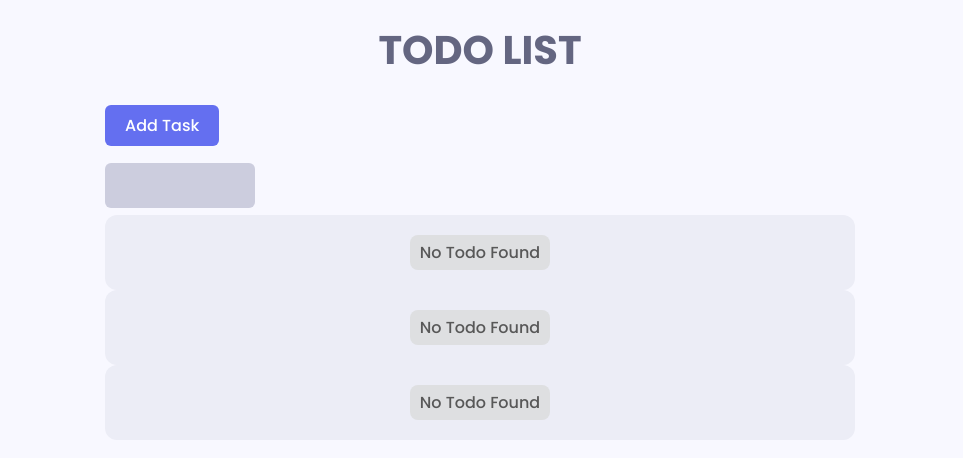
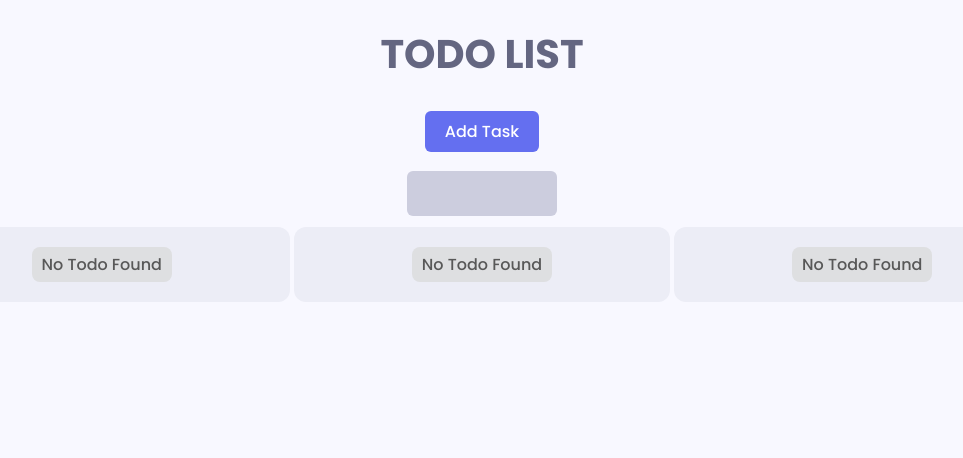
Before and after one commit to AlexTest314/Todo-list, a React (Create React App) app: page / in a window 1280 px wide. Shown: the top 458 px of the page, without its empty margins (160-1123 px from the left). Built offline with nearby package versions, Linux system fonts and the light colour scheme.

Commit message:
Changes styles content

```diff
--- a/src/styles/GlobalStyles.css
+++ b/src/styles/GlobalStyles.css
@@ -2,7 +2,7 @@
 *::after,
 *::before {
 	box-sizing: border-box;
-	margin: 0;
+	margin: 2px;
 	padding: 0;
 }
 :root {
@@ -16,6 +16,10 @@
 	--gray-2: #dedfe1;
 	--black: black;
 	--white: white;
+	--bg-4: #b1b1f7;
+	--bg-5: #efb953;
+	--bg-6: #75e675;
+
 }
 html {
 	font-size: 10px;
@@ -31,6 +35,6 @@ body {
 }
 .container {
 	width: 90%;
-	max-width: 1200px;
+	max-width: max-content;
 	margin: 0 auto;
 }
--- a/src/styles/modules/app.module.scss
+++ b/src/styles/modules/app.module.scss
@@ -1,19 +1,25 @@
 @import '../_mixins.scss';
 
 .app__wrapper {
-	max-width: 750px;
-	width: 100%;
+	max-width: 1400px;
+	width: auto;
 	margin: 0 auto;
 }
 .appHeader {
 	display: flex;
 	align-items: center;
-	justify-content: space-between;
+	justify-content: center;
 	height: 60px;
+}
+
+.contentStatus__wrapper {
+	display: flex;
+	justify-content: space-around;
 }
 .content__wrapper {
 	background-color: var(--bg-2);
 	padding: 2rem;
+	width: 435px;
 	border-radius: 12px;
 	@include smallDeviceSize {
 		padding: 1.5rem;
--- a/src/styles/modules/todoItem.module.scss
+++ b/src/styles/modules/todoItem.module.scss
@@ -82,6 +82,27 @@
 	cursor: pointer;
 	transition: 0.3s ease background-color;
 	&:hover {
-		background-color: var(--gray-2);
+		background-color: var(--gray-1);
 	}
 }
+
+.todoStatus--new {
+	background-color: var(--bg-4);
+	&:hover {
+		background-color: var(--bg-4);
+	}
+}
+
+.todoStatus--pending {
+	background-color: var(--bg-5);
+	&:hover {
+		background-color: var(--bg-5);
+	}
+
+}
+.todoStatus--done {
+	background-color: var(--bg-6);
+	&:hover {
+		background-color: var(--bg-6);
+	}
+}
```
